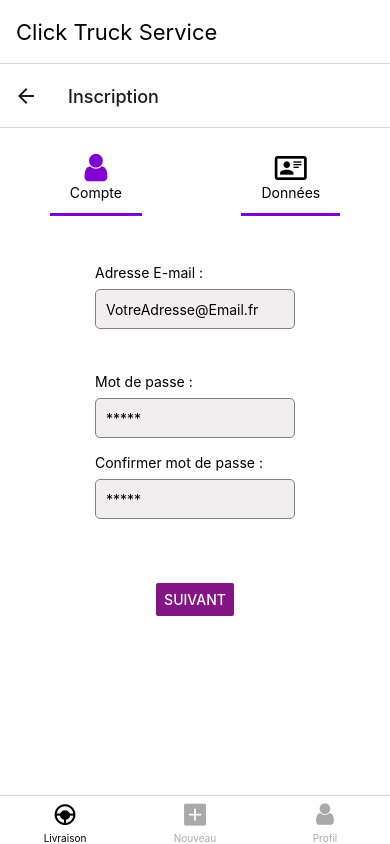
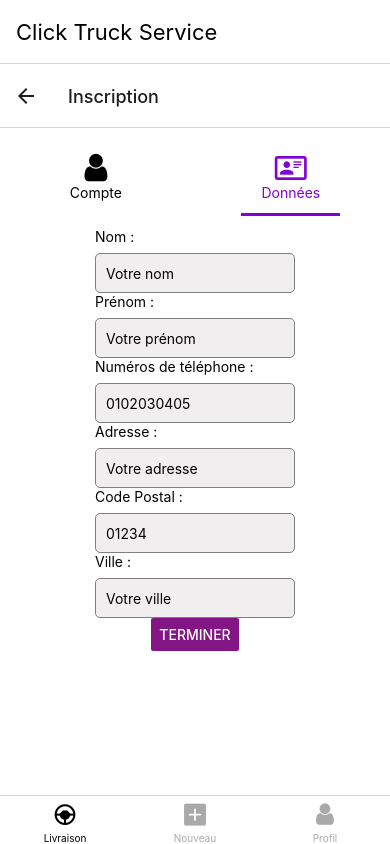
Before and after one commit to JoK3R59/CtsAppClient, a React Native app: screen /Inscription in a window 390 px wide. Both pictures are taken after a click on the button "SUIVANT". Built offline with nearby package versions, Linux system fonts and the light colour scheme.

Commit message:
V.0.0.6
ajout terminé pour Inscription, remise en forme du style a revoir

```diff
--- a/src/component/RegistrationScreen.js
+++ b/src/component/RegistrationScreen.js
@@ -1,12 +1,32 @@
-import React from 'react';
+import React, { useState } from 'react';
 import { StyleSheet, Text, View, TextInput, Dimensions, Button } from 'react-native';
 import { FontAwesome, MaterialCommunityIcons } from '@expo/vector-icons';
 
 import _UserRegister from './_registration/_UserRegister';
+import _DataRegister from './_registration/_DataRegister';
 
 const { width } = Dimensions.get('window');
 
 const RegistrationScreen = () => {
+
+    const [ stepRegister, setStepRegister ] = useState(false)
+
+    const [ titleButton, setTitleButton ] = useState('Suivant')
+
+    const onChangeStepRegister = () => {
+
+        setStepRegister(true)
+
+        setTitleButton('Terminer')
+
+        setIconUserActive('black')
+
+        setIconAccountActive('#8102d2')
+    };
+
+    const [ iconUserActive, setIconUserActive ] = useState('#8102d2')
+
+    const [ iconAccountActive, setIconAccountActive ] = useState('black')
 
     return (
 
@@ -14,32 +34,40 @@ const RegistrationScreen = () => {
 
             <View style = { styles.statusContainer }>
 
-                <View style = { styles.statusContent }>
+                <View
+                 style = { !stepRegister ?
+                 [styles.statusContent, styles.iconActive] :
+                 styles.statusContent }
+                >
 
                     <FontAwesome name="user"
-                     size = { 32 }
-                     color= '#8102d2'
+                     size={ 32 }
+                     color={ iconUserActive }
                     />
 
-                    <Text>Compte</Text>
+                    <Text style = {{ color: iconUserActive }}>Compte</Text>
                 </View>
 
-                <View style = { styles.statusContent }>
+                <View
+                 style = { stepRegister ?
+                 [styles.statusContent, styles.iconActive] :
+                 styles.statusContent }
+                >
 
                     <MaterialCommunityIcons name="card-account-details-outline"
                      size={ 32 }
-                     color="black"
+                     color={ iconAccountActive }
                     />
 
-                    <Text>Données</Text>
+                    <Text style = {{ color: iconAccountActive }}>Données</Text>
                 </View>
             </View>
 
-            <_UserRegister />
+            { !stepRegister ? <_UserRegister /> : <_DataRegister />}
 
             <Button
-             onPress={ () => {}}
-             title= "Suivant"
+             onPress={ () => { onChangeStepRegister() }}
+             title={ titleButton }
              color="#841584"
             />
         </View>
@@ -64,6 +92,8 @@ const styles = StyleSheet.create({
         marginVertical: 12,
         paddingHorizontal: 20,
         paddingVertical: 12,
+    },
+    iconActive: {
         borderBottomWidth: 3,
         borderColor: '#8102d2'
     }
--- a/src/component/_registration/_DataRegister.js
+++ b/src/component/_registration/_DataRegister.js
@@ -6,19 +6,22 @@ const _DataRegister = () => {
     const [ lastName, setLastName ] = useState('')
 
     const onChangeLastName = value => {
+
         setLastName(value)
     };
 
     const [ firstName, setFirstName ] = useState('')
 
     const onChangeFirstName = value => {
+
         setFirstName(value)
     };
 
-    const [ againPassword, setAgainPassword ] = useState('')
+    const [ phoneNumber, setPhoneNumber ] = useState('')
 
-    const onChangeAgainPassword = value => {
-        setAgainPassword(value)
+    const onChangePhoneNumber = value => {
+
+        setPhoneNumber(value)
     };
 
     return (
@@ -26,10 +29,12 @@ const _DataRegister = () => {
 
             <View>
 
+                <View>
+
                     <Text>Nom :</Text>
 
                     <TextInput style = { styles.backgroundStyle }
-                    placeholder = "Votre Nom"
+                     placeholder = "Votre nom"
                      value = { lastName }
                      onChangeText = { onChangeLastName }
                     />
@@ -40,12 +45,59 @@ const _DataRegister = () => {
                     <Text>Prénom :</Text>
 
                     <TextInput style = { styles.backgroundStyle }
-                    placeholder = "Votre Prénom"
+                     placeholder = "Votre prénom"
                      value = { firstName }
                      onChangeText = { onChangeFirstName }
                     />
                 </View>
 
+                <View>
+
+                    <Text>Numéros de téléphone :</Text>
+
+                    <TextInput style = { styles.backgroundStyle }
+                     placeholder = "0102030405"
+                     value = { phoneNumber }
+                     onChangeText = { onChangePhoneNumber }
+                    />
+                </View>
+            </View>
+
+            <View>
+
+                <View>
+
+                    <Text>Adresse :</Text>
+
+                    <TextInput style = { styles.backgroundStyle }
+                     placeholder = "Votre adresse"
+                     value = { lastName }
+                     onChangeText = { onChangeLastName }
+                    />
+                </View>
+
+                <View>
+
+                    <Text>Code Postal :</Text>
+
+                    <TextInput style = { styles.backgroundStyle }
+                     placeholder = "01234"
+                     value = { lastName }
+                     onChangeText = { onChangeLastName }
+                    />
+                </View>
+
+                <View>
+
+                    <Text>Ville :</Text>
+
+                    <TextInput style = { styles.backgroundStyle }
+                     placeholder = "Votre ville"
+                     value = { lastName }
+                     onChangeText = { onChangeLastName }
+                    />
+                </View>
+            </View>
         </View>
     )
 };
```
Lines whose indentation alone changed are shown as unchanged.
